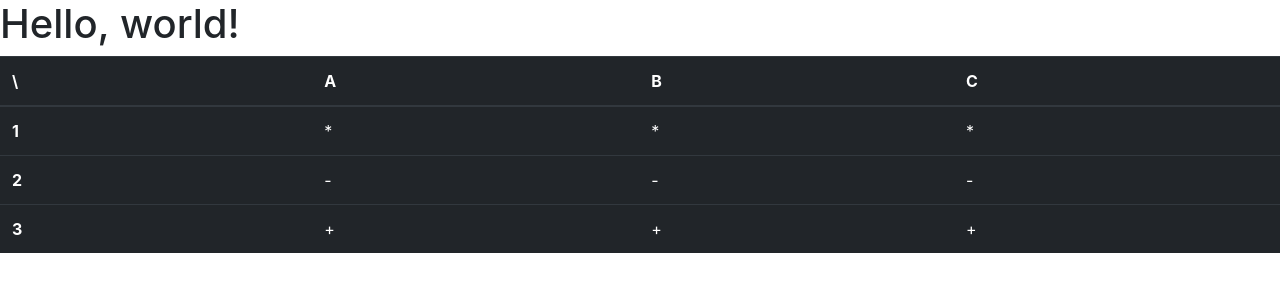
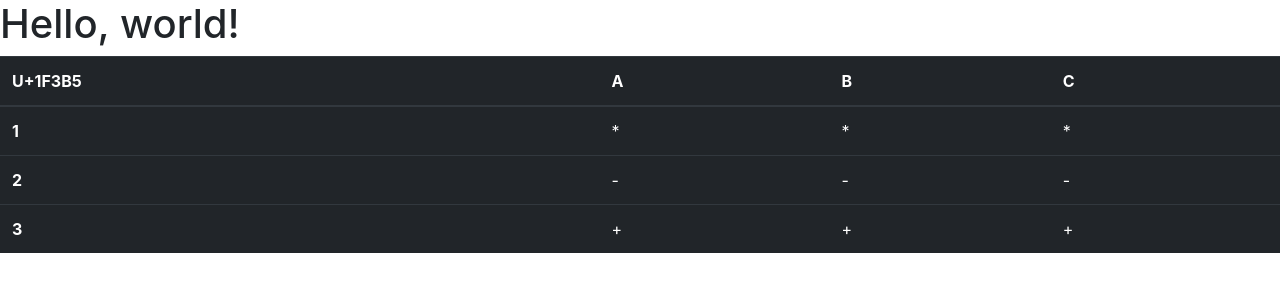
Before and after one commit to kdoodoo/art, a plain HTML site: page index.html in a window 1280 px wide. Drawn offline with nearby package versions, Linux system fonts and the light colour scheme.

Commit message:
musical note

```diff
--- a/index.html
+++ b/index.html
@@ -16,7 +16,7 @@
 <table class="table table-dark">
   <thead>
     <tr>
-      <th scope="col">\</th>
+      <th scope="col">  U+1F3B5</th>
       <th scope="col">A</th>
       <th scope="col">B</th>
       <th scope="col">C</th>
```
